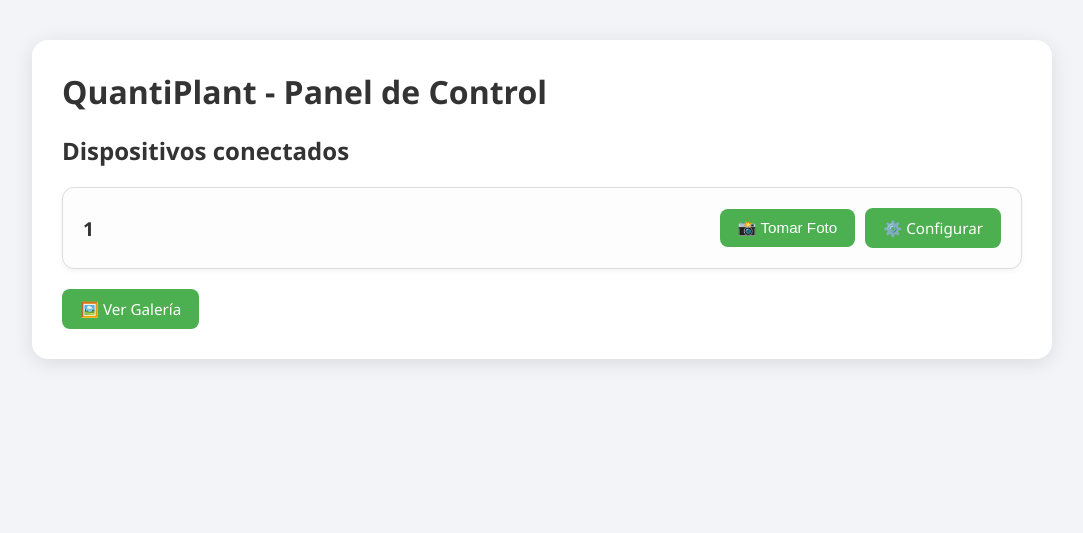
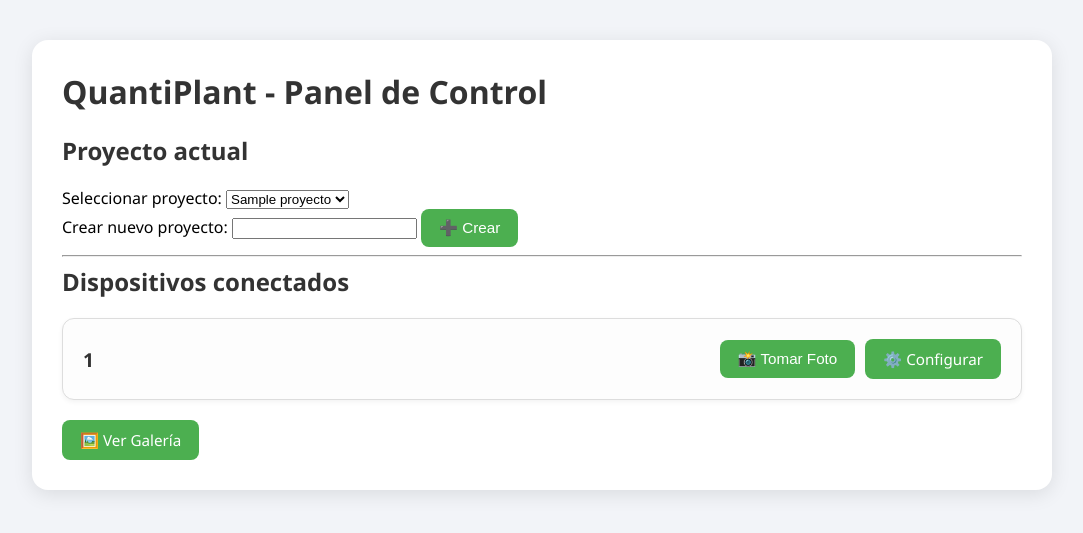
Before and after one commit to jjdoriaupv/TFG-QuantiPlant, a Flask app: template server/templates/index.html in a window 1280 px wide. Shown: the top 533 px of the page, without its empty margins (98-1181 px from the left). Run offline with Flask 3, Linux system fonts and the light colour scheme; the template is opened without the code that fills it: most values are stand-ins (such as "Sample title", 1, 10 or a date in 2020).

Commit message:
gestor de carpetas/prtoyectos

```diff
--- a/client/main.py
+++ b/client/main.py
@@ -11,13 +11,15 @@ app = Flask(__name__)
 
 @app.route('/foto', methods=['POST'])
 def foto():
-    print(">>> [API] Recibida orden para tomar foto.")
+    proyecto = request.form.get('proyecto', 'default')
+    print(f">>> [API] Recibida orden para tomar foto. Proyecto: {proyecto}")
     try:
-        threading.Thread(target=take_photo, daemon=True).start()
+        threading.Thread(target=take_photo, kwargs={'proyecto': proyecto}, daemon=True).start()
         return "Captura iniciada", 200
     except Exception as e:
         print(f"[ERROR] al ejecutar take_photo: {e}")
         return f"Error al capturar: {e}", 500
+
 
 @app.route('/config', methods=['GET', 'POST'])
 def config():
--- a/server/app.py
+++ b/server/app.py
@@ -14,25 +14,40 @@ def get_raspberry_list():
     with open(RASPBERRIES_FILE) as f:
         return json.load(f)
 
+def get_projects():
+    return [d for d in os.listdir(UPLOAD_FOLDER) if os.path.isdir(os.path.join(UPLOAD_FOLDER, d))]
+
 @app.route('/')
 def index():
     raspberries = get_raspberry_list()
-    return render_template('index.html', raspberries=raspberries)
+    projects = get_projects()
+    return render_template('index.html', raspberries=raspberries, projects=projects)
 
-@app.route('/galeria')
-def galeria():
-    files = sorted(os.listdir(UPLOAD_FOLDER), reverse=True)
-    return render_template('galeria.html', images=files, server_url=request.host_url.rstrip('/'))
+@app.route('/crear_proyecto', methods=['POST'])
+def crear_proyecto():
+    nombre = request.form.get('nombre')
+    if nombre:
+        path = os.path.join(UPLOAD_FOLDER, nombre)
+        os.makedirs(path, exist_ok=True)
+    return redirect(url_for('index'))
 
-@app.route('/uploads/<filename>')
-def uploaded_file(filename):
-    return send_from_directory(UPLOAD_FOLDER, filename)
+@app.route('/galeria/<proyecto>')
+def galeria(proyecto):
+    path = os.path.join(UPLOAD_FOLDER, proyecto)
+    if not os.path.exists(path):
+        return "Proyecto no encontrado", 404
+    files = sorted(os.listdir(path), reverse=True)
+    return render_template('galeria.html', images=files, server_url=request.host_url.rstrip('/'), proyecto=proyecto)
 
-@app.route('/eliminar/<filename>', methods=['POST'])
-def eliminar(filename):
+@app.route('/uploads/<proyecto>/<filename>')
+def uploaded_file(proyecto, filename):
+    return send_from_directory(os.path.join(UPLOAD_FOLDER, proyecto), filename)
+
+@app.route('/eliminar/<proyecto>/<filename>', methods=['POST'])
+def eliminar(proyecto, filename):
     try:
-        os.remove(os.path.join(UPLOAD_FOLDER, filename))
-        return redirect(url_for('galeria'))
+        os.remove(os.path.join(UPLOAD_FOLDER, proyecto, filename))
+        return redirect(url_for('galeria', proyecto=proyecto))
     except Exception as e:
         return f"No se pudo eliminar la imagen: {e}", 500
 
@@ -40,10 +55,14 @@ def eliminar(filename):
 def upload():
     file = request.files.get('image')
     rpi_id = request.form.get('rpi_id', 'unknown')
+    proyecto = request.form.get('proyecto', 'default')
+
+    path = os.path.join(UPLOAD_FOLDER, proyecto)
+    os.makedirs(path, exist_ok=True)
 
     if file:
         filename = file.filename
-        filepath = os.path.join(UPLOAD_FOLDER, filename)
+        filepath = os.path.join(path, filename)
         file.save(filepath)
         print(f"[UPLOAD] Imagen guardada: {filepath}")
         return "OK", 200
@@ -64,7 +83,6 @@ def config(device_id):
         if exposure > 60000:
             exposure = 60000
 
-
         try:
             res = requests.post(f"http://{raspberry['host']}:6000/config", json={
                 "enabled": enabled,
@@ -76,7 +94,6 @@ def config(device_id):
 
         return redirect(url_for('index'))
 
-    # GET: mostrar configuración actual
     try:
         res = requests.get(f"http://{raspberry['host']}:6000/config")
         config_data = res.json()
@@ -85,10 +102,9 @@ def config(device_id):
 
     return render_template('config.html', config=config_data, device_id=device_id)
 
-
-
 @app.route('/foto/<device_id>', methods=['POST'])
 def foto(device_id):
+    proyecto = request.form.get('proyecto', 'default')
     raspberries = get_raspberry_list()
     raspberry = next((r for r in raspberries if r['id'] == device_id), None)
 
@@ -96,7 +112,7 @@ def foto(device_id):
         return "Raspberry no encontrada", 404
 
     try:
-        res = requests.post(f"http://{raspberry['host']}:6000/foto")
+        res = requests.post(f"http://{raspberry['host']}:6000/foto", json={"proyecto": proyecto})
         if res.status_code == 200:
             return redirect(url_for('index'))
     except Exception as e:
--- a/server/templates/index.html
+++ b/server/templates/index.html
@@ -9,19 +9,37 @@
     <div class="container">
         <h1>QuantiPlant - Panel de Control</h1>
 
+        <h2>Proyecto actual</h2>
+        <form method="GET" action="{{ url_for('index') }}">
+            <label for="proyecto">Seleccionar proyecto:</label>
+            <select name="proyecto" onchange="this.form.submit()">
+                {% for p in proyectos %}
+                    <option value="{{ p }}" {% if p == proyecto_actual %}selected{% endif %}>{{ p }}</option>
+                {% endfor %}
+            </select>
+        </form>
+
+        <form method="POST" action="{{ url_for('crear_proyecto') }}">
+            <label for="nuevo_proyecto">Crear nuevo proyecto:</label>
+            <input type="text" name="nuevo_proyecto" required>
+            <button class="button" type="submit">➕ Crear</button>
+        </form>
+
+        <hr>
+
         <h2>Dispositivos conectados</h2>
         {% for device in raspberries %}
             <div class="device">
                 <h3>{{ device.id }}</h3>
                 <form method="POST" action="{{ url_for('foto', device_id=device.id) }}">
+                    <input type="hidden" name="proyecto" value="{{ proyecto_actual }}">
                     <button class="button" type="submit">📸 Tomar Foto</button>
                 </form>
                 <a class="button" href="{{ url_for('config', device_id=device.id) }}">⚙️ Configurar</a>
             </div>
         {% endfor %}
 
-
-        <a class="button" href="{{ url_for('galeria') }}">🖼️ Ver Galería</a>
+        <a class="button" href="{{ url_for('galeria', proyecto=proyecto_actual) }}">🖼️ Ver Galería</a>
     </div>
 </body>
 </html>
```
Also changed, not shown: client/camera.py (+8 -5 lines), server/templates/galeria.html (+15 -5 lines).
